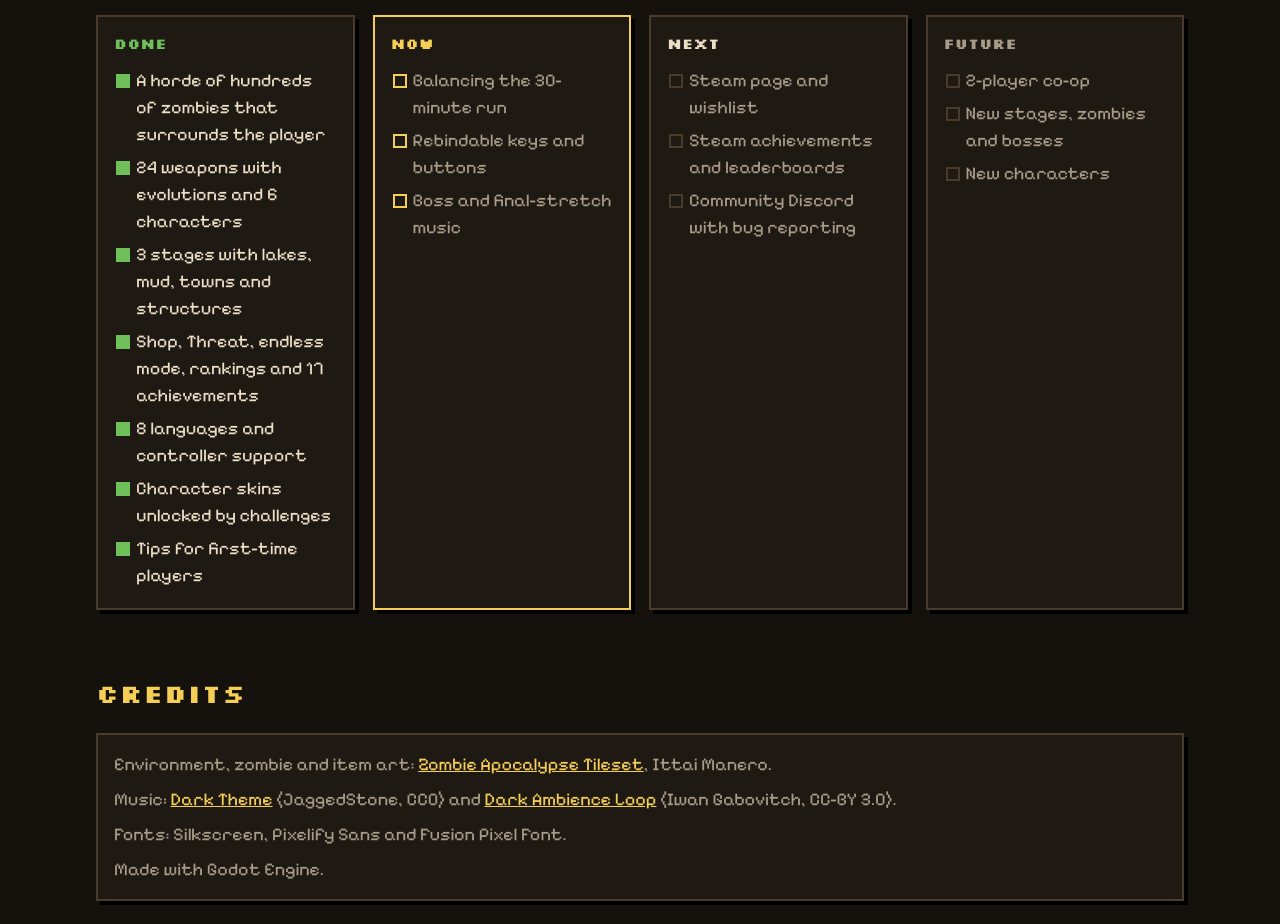
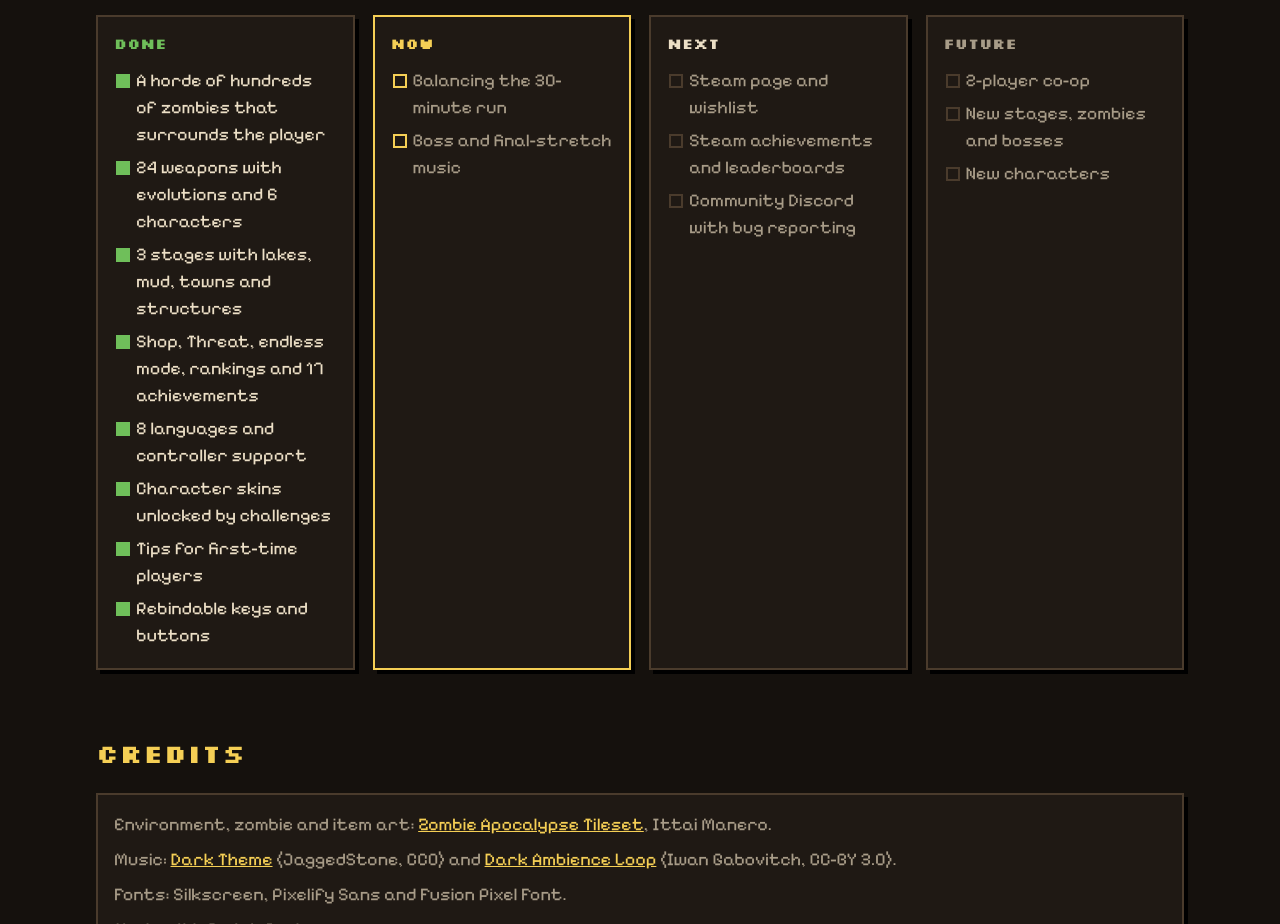
Before and after one commit to guilhermeguth/zumbillion-site, a plain HTML site: page index.html in a window 1280 px wide. Shown: the part 3160-4084 px from the top of the page. Drawn offline with Linux system fonts and the light colour scheme.

Commit message:
docs: move rebindable controls to done on the roadmap (#124)

```diff
--- a/index.html
+++ b/index.html
@@ -201,13 +201,13 @@
             <li data-i18n="roadmap.done5">8 idiomas e controle</li>
             <li data-i18n="roadmap.done6">Skins de personagem liberadas por desafios</li>
             <li data-i18n="roadmap.done7">Dicas para quem joga pela primeira vez</li>
+            <li data-i18n="roadmap.done8">Teclas e botões configuráveis</li>
           </ul>
         </article>
         <article class="card stage now">
           <h3 data-i18n="roadmap.now">Agora</h3>
           <ul>
             <li data-i18n="roadmap.now1">Balanceamento da partida de 30 minutos</li>
-            <li data-i18n="roadmap.now4">Teclas e botões configuráveis</li>
             <li data-i18n="roadmap.now5">Música de chefe e da reta final</li>
           </ul>
         </article>
--- a/script.js
+++ b/script.js
@@ -75,9 +75,9 @@ const EN = {
   "roadmap.done5": "8 languages and controller support",
   "roadmap.done6": "Character skins unlocked by challenges",
   "roadmap.done7": "Tips for first-time players",
+  "roadmap.done8": "Rebindable keys and buttons",
   "roadmap.now": "Now",
   "roadmap.now1": "Balancing the 30-minute run",
-  "roadmap.now4": "Rebindable keys and buttons",
   "roadmap.now5": "Boss and final-stretch music",
   "roadmap.next": "Next",
   "roadmap.next1": "Steam page and wishlist",
```
